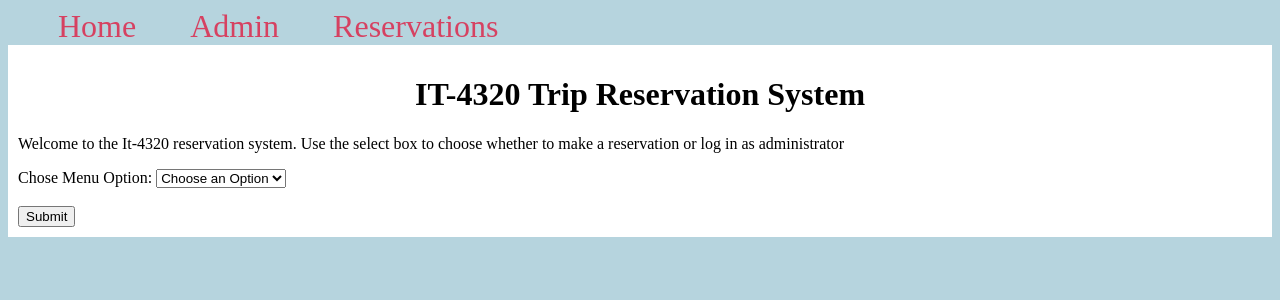
After one commit to lnilges/4320-Final-Project, a Flask app: template templates/index.html in a window 1280 px wide. The commit adds this page. Shown: the top 300 px of the page. Run offline with Flask 3, Linux system fonts and the light colour scheme; the template is opened without the code that fills it, so the values that code supplies are empty.

Commit message:
Added other html templates & connection to database

```diff
--- a/app.py
+++ b/app.py
@@ -25,15 +25,65 @@
 
 import flask
 from flask import Flask, render_template, request, url_for, flash, redirect
+import sqlite3
 
 
 app = flask.Flask(__name__)
-app.config["DEBUF"] = True
+app.config["DEBUG"] = True
 app.config['SECRET_KEY'] = 'your secret key'
 
+# Function to open a connection to the database.db file
+def get_db_connection():
+    # create connection to the database
+    conn = sqlite3.connect('reservations.db')
+
+    # allows us to have name-based access to columns
+    # the database connection will return rows we can access like regular Python dictionaries
+    conn.row_factory = sqlite3.Row
+
+    #return the connection object
+    return conn
+
+#function to get admin login information from database
 
 
+#function to get reservation information from database
+
+#function to generate cost matrix for flights
+#input: none
+#output: returns a 12 x 4 matrix of prices
+def get_cost_matrix():
+    cost_matrix = [[100, 75, 50, 100] for row in range(12)]
+    return cost_matrix
 
 
+#route to get to admin page
+#will display seating chart, total sales, and reservation list with delete button
+@app.route('/admin', methods=('GET', 'POST'))
+def admin():
+   return render_template('admin.html')
+
+#route to get to reservations page
+#will have a form where users can enter first name, last name, seat row, and seat column
+#will then display a reservation code one reservation is made
+@app.route('/reservations', methods=('GET', 'POST'))
+def reservations():
+    return render_template('reservations.html')
+
+
+@app.route('/', methods=('GET', 'POST'))
+def index():
+    choice = request.form.get('user_choice')
+
+    if not choice:
+        flash("ERROR: Must choose an option.")
+        return(redirect(url_for('index')))
+
+    if choice == "admin":
+        return render_template('admin.html')
+    if choice == "reservation":
+        return render_template('reservation.html')
+    else:
+        return redirect((url_for('index')))
 
 app.run()
--- a/templates/base.html
+++ b/templates/base.html
@@ -32,9 +32,21 @@
             text-align: center;
             padding: auto;
         }
+
+        nav a {
+            color: #d64161;
+            font-size: 2em;
+            margin-left: 50px;
+            text-decoration: none;
+        }
     </style>
 </head>
 <body>
+    <nav>
+        <a href="{{ url_for('index') }}">Home</a>
+        <a href="{{ url_for('admin') }}">Admin</a>
+        <a href="{{ url_for('reservations') }}">Reservations</a>
+    </nav>
     <div class="content">
         {% for message in get_flashed_messages() %}
             <div class="alert">{{ message }}</div>
--- /dev/null
+++ b/templates/index.html
@@ -0,0 +1,18 @@
+{% extends 'base.html' %}
+
+{% block content %}
+<h1>IT-4320 Trip Reservation System</h1>
+<p>Welcome to the It-4320 reservation system. Use the select box to choose whether to make a reservation or log in as administrator</p>
+
+<form method="POST">
+    <label for="user_choice">Chose Menu Option: </label>
+    <select id="user_choice" name="user_choice">
+        <option disabled selected value>Choose an Option</option>
+        <option value="admin">Admin Login</option>
+        <option value="reservation">Reserve a Seat</option>
+    </select>
+    <br><br>
+    <button type="submit">Submit</button>
+</form>
+
+{% endblock %}
```
Also changed, not shown: templates/admin.html (added, +8 -0 lines), templates/reservation.html (added, +8 -0 lines).
